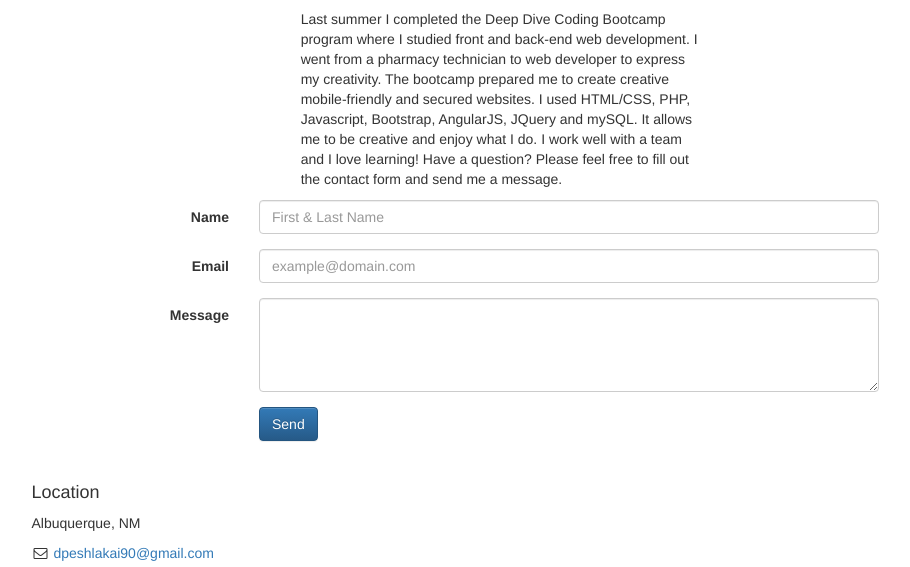
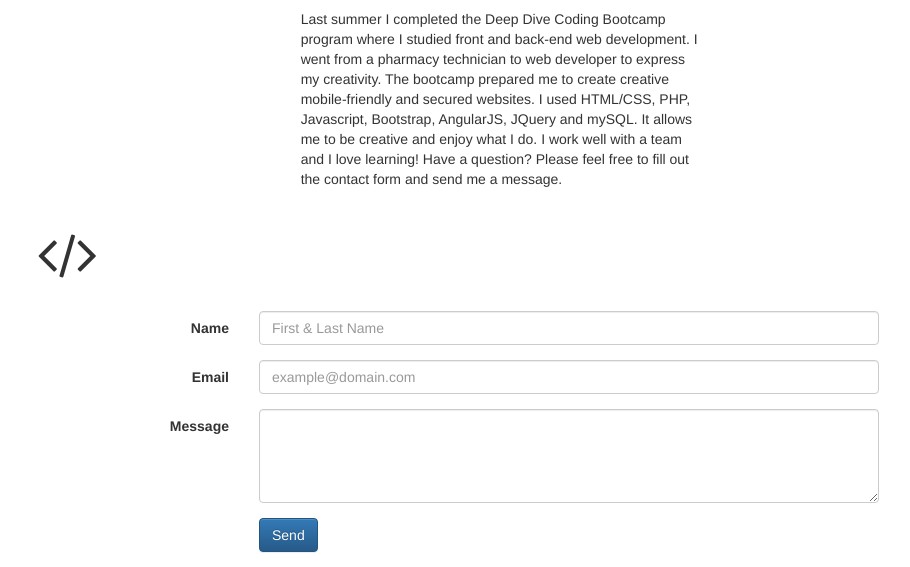
Before and after one commit to d-peshlakai/diane-pwp, a PHP site: page / in a window 1280 px wide. Shown: the part 151-718 px from the top of the page, without its empty margins (136-1046 px from the left). Run offline with PHP 8.4, Linux system fonts and the light colour scheme; some libraries are stand-ins or nearby versions; some web fonts are replaced.

Commit message:
inserted code icon

```diff
--- a/public/css/style.css
+++ b/public/css/style.css
@@ -9,9 +9,10 @@ html { display: flex;}
 body { width: 100%;}
 
 #about {
-	display: flex;
+	/**display: flex;
 	flex-direction: column;
 	min-height: 100vh;
+	**/
 	font-family: 'Bree Serif', 'serif';
 }
 
--- a/public/index.php
+++ b/public/index.php
@@ -145,9 +145,11 @@
 			<!--Tools--->
 			<section id="services">
 				<div class="center">
-					<div class="row">
-						<div class="col-lg-12">
-
+					<div class="row text-center">
+						<div class="col-md-4">
+							<span class="fa-stack fa-4x">
+							<i class="fa fa-code" aria-hidden="true"></i>
+							</span>
 						</div>
 					</div>
 				</div>
```
